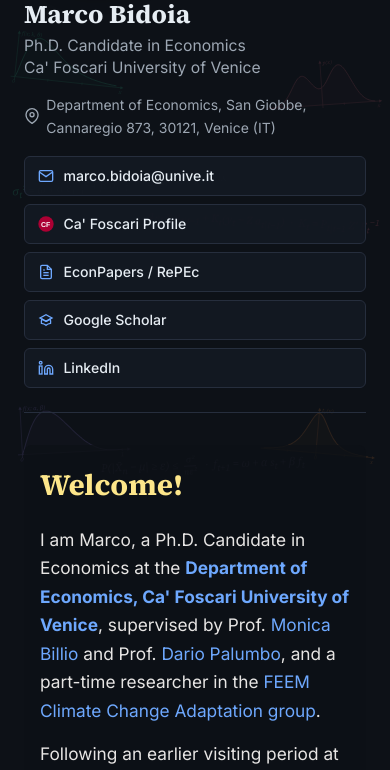
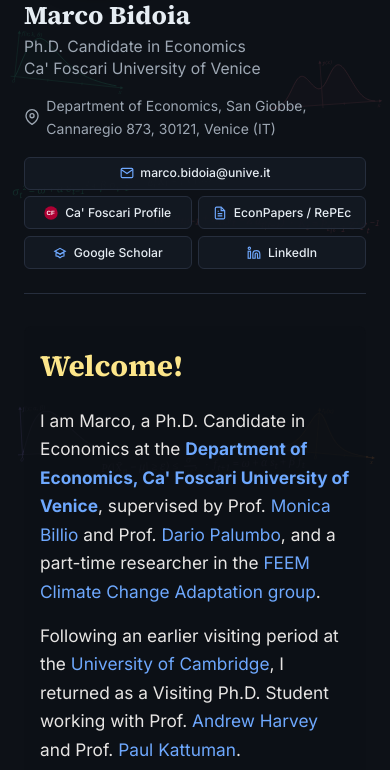
Before and after one commit to marcobidoia98/marcobidoia98.github.io, a plain HTML site: page index.html in a window 390 px wide. Shown: the part 330-1100 px from the top of the page. Drawn offline with Linux system fonts and the light colour scheme.

Commit message:
Add files via upload

```diff
--- a/index.html
+++ b/index.html
@@ -144,7 +144,7 @@
       .sidebar::-webkit-scrollbar { display:none; }
     }
     .main-content { grid-column:2; position:relative; z-index:3; }
-    .avatar-wrap { width:185px; height:185px; border-radius:50%; overflow:hidden; border:3px solid var(--border); margin-bottom:1.05rem; background:var(--bg-surface); box-shadow:0 8px 24px rgba(0,0,0,.45); }
+    .avatar-wrap { width:190px; height:190px; border-radius:50%; overflow:hidden; border:3px solid var(--border); margin-bottom:1.1rem; background:var(--bg-surface); box-shadow:0 8px 24px rgba(0,0,0,.45); }
     .avatar-wrap img { width:100%; height:100%; object-fit:cover; object-position:center 15%; display:block; }
     .author-name { font-family:var(--font-serif); font-size:1.6rem; font-weight:700; margin:0 0 .3rem; color:var(--text-main); line-height:1.25; }
     .author-role { font-size:.98rem; color:var(--text-muted); margin:0 0 .85rem; line-height:1.42; }
@@ -237,13 +237,15 @@
       .page-container { grid-template-columns:1fr; gap:2rem; margin-top:1.5rem; }
       .sidebar { position:static; width:auto; max-height:none; overflow:visible; left:auto; top:auto; padding-bottom:1.5rem; border-bottom:1px solid var(--border); }
       .avatar-wrap { width:145px; height:145px; }
-      .sidebar-links { flex-direction:row; flex-wrap:wrap; gap:.5rem; }
-      .sidebar-links .btn-link { font-size:.88rem; padding:.46rem .8rem; }
+      .sidebar-links { display:grid; grid-template-columns:repeat(2, minmax(0, 1fr)); gap:.42rem; }
+      .sidebar-links .btn-link { width:100%; justify-content:center; font-size:.8rem; padding:.38rem .55rem; gap:.42rem; white-space:nowrap; overflow:hidden; text-overflow:ellipsis; }
+      .sidebar-links .btn-link:first-child { grid-column:1 / -1; }
+      .sidebar-links .btn-link svg { width:14px; height:14px; }
     }
     @media (max-width:440px) {
       body { padding-top:8.9rem; }
       .site-nav { gap:.4rem .75rem; justify-content:flex-start; }
-      .sidebar-links .btn-link { width:100%; }
+      .sidebar-links .btn-link { font-size:.76rem; padding:.34rem .45rem; }
       .news-list li { grid-template-columns:1fr; gap:.2rem; }
       .cv-frame-wrap { height:600px; }
     }
```
